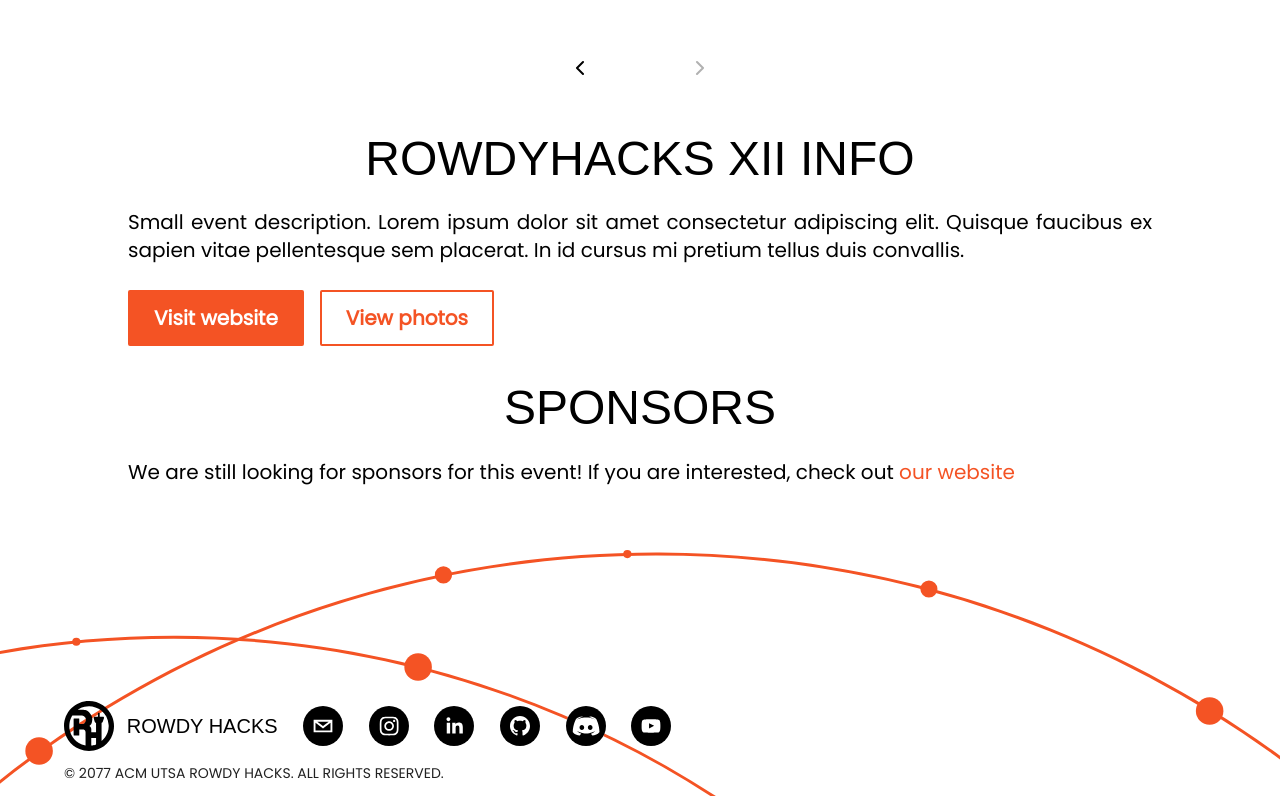
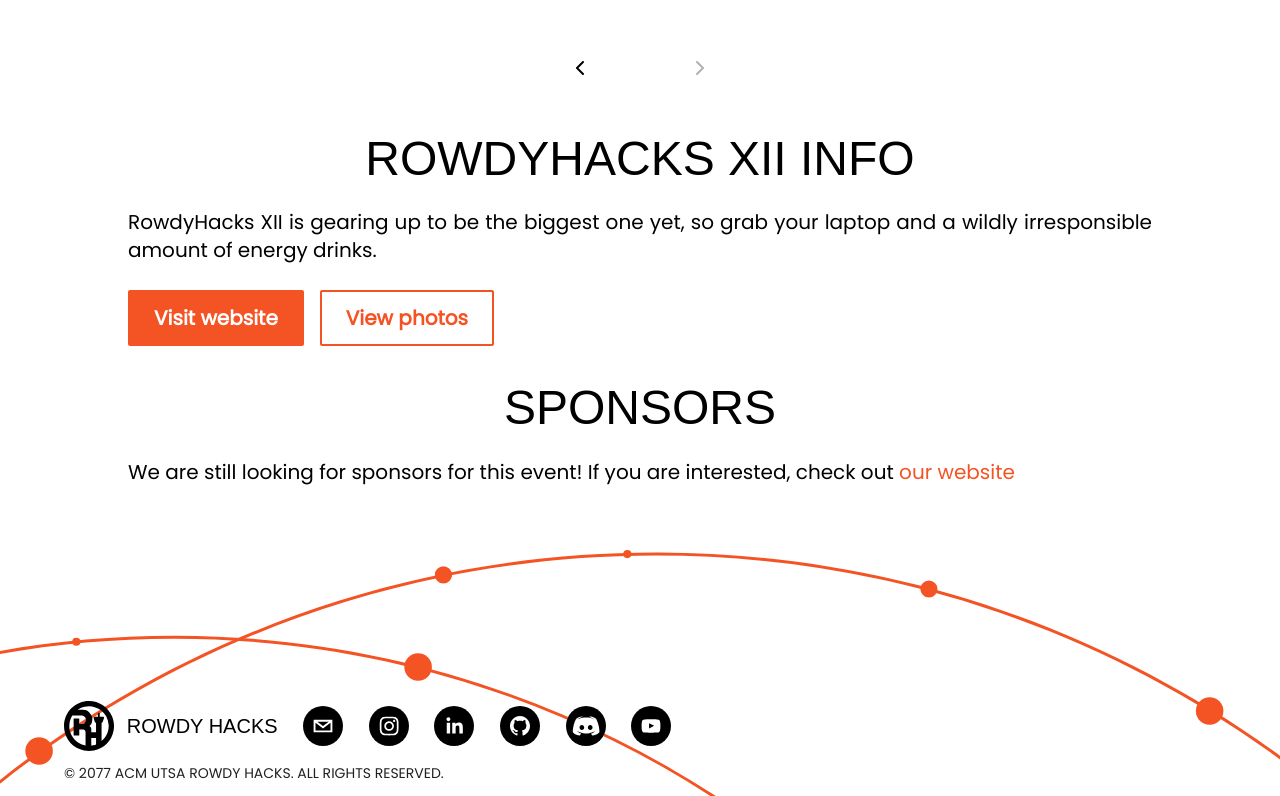
Before and after one commit to acmutsa/RowdyHacksHub, a Next.js app: page / in a window 1280 px wide. Shown: the part 1963-2759 px from the top of the page. Built offline with nearby package versions, Linux system fonts and the light colour scheme; a web font is replaced by a local one.

Commit message:
Add hackathon descriptions

```diff
--- a/rh.hub.config.ts
+++ b/rh.hub.config.ts
@@ -15,7 +15,7 @@
     name: "RowdyHacks I",
     year: 2016,
     iteration: "I",
-    description: "Small event description. Lorem ipsum dolor sit amet consectetur adipiscing elit. Quisque faucibus ex sapien vitae pellentesque sem placerat. In id cursus mi pretium tellus duis convallis.",
+    description: "The one that started it all: a scrappy weekend of caffeine, code, and questionable robot creations. It planted the seed for what would become a UTSA tradition.",
     imgFormat: "svg",
     photosLink: "#",
   },
@@ -24,7 +24,7 @@
     name: "RowdyHacks II",
     year: 2017,
     iteration: "II",
-    description: "Small event description. Lorem ipsum dolor sit amet consectetur adipiscing elit. Quisque faucibus ex sapien vitae pellentesque sem placerat. In id cursus mi pretium tellus duis convallis.",
+    description: "Round two proved RowdyHacks wasn't a fluke. More hackers showed up, chasing bigger ideas and only slightly better sleep schedules than year one.",
     imgFormat: "svg",
     photosLink: "#",
   },
@@ -33,7 +33,7 @@
     name: "RowdyHacks III",
     year: 2018,
     iteration: "III",
-    description: "Small event description. Lorem ipsum dolor sit amet consectetur adipiscing elit. Quisque faucibus ex sapien vitae pellentesque sem placerat. In id cursus mi pretium tellus duis convallis.",
+    description: "Three's a trend. More hardware, more caffeine, and a whole lot more 3 a.m. debugging sessions fueled by pure stubbornness.",
     imgFormat: "svg",
     photosLink: "#",
   },
@@ -42,7 +42,7 @@
     name: "RowdyHacks IV",
     year: 2019,
     iteration: "IV",
-    description: "Small event description. Lorem ipsum dolor sit amet consectetur adipiscing elit. Quisque faucibus ex sapien vitae pellentesque sem placerat. In id cursus mi pretium tellus duis convallis.",
+    description: "RowdyHacks IV rolled in with roman numeral swagger, proving that great ideas (and great chaos) only get better with practice.",
     imgFormat: "svg",
     photosLink: "#",
   },
@@ -51,7 +51,7 @@
     name: "RowdyHacks V",
     year: 2020,
     iteration: "V",
-    description: "Small event description. Lorem ipsum dolor sit amet consectetur adipiscing elit. Quisque faucibus ex sapien vitae pellentesque sem placerat. In id cursus mi pretium tellus duis convallis.",
+    description: "Five years in, RowdyHacks got creative and kept the hacking spirit alive no matter what the world threw at it. Turns out great ideas don't need a pause button.",
     imgFormat: "png",
     photosLink: "#",
     sponsors: [
@@ -91,7 +91,7 @@
     name: "RowdyHacks VI",
     year: 2021,
     iteration: "VI",
-    description: "Small event description. Lorem ipsum dolor sit amet consectetur adipiscing elit. Quisque faucibus ex sapien vitae pellentesque sem placerat. In id cursus mi pretium tellus duis convallis.",
+    description: "Back and better, RowdyHacks VI welcomed hackers back to the grind with fresh energy and an even longer sponsor list.",
     imgFormat: "png",
     photosLink: "#",
     sponsors: [
@@ -118,7 +118,7 @@
     name: "RowdyHacks VII",
     year: 2022,
     iteration: "VII",
-    description: "Small event description. Lorem ipsum dolor sit amet consectetur adipiscing elit. Quisque faucibus ex sapien vitae pellentesque sem placerat. In id cursus mi pretium tellus duis convallis.",
+    description: "Lucky number seven brought sharper projects, sharper pitches, and a room full of impressively caffeinated overachievers.",
     imgFormat: "png",
     photosLink: "#",
     sponsors: [
@@ -147,7 +147,7 @@
     name: "RowdyHacks VIII",
     year: 2023,
     iteration: "VIII",
-    description: "Small event description. Lorem ipsum dolor sit amet consectetur adipiscing elit. Quisque faucibus ex sapien vitae pellentesque sem placerat. In id cursus mi pretium tellus duis convallis.",
+    description: "RowdyHacks VIII hit peak chaos-in-the-best-way, packing the room with builders determined to out-hack their own to-do lists.",
     imgFormat: "svg",
     photosLink: "#",
   },
@@ -156,7 +156,7 @@
     name: "RowdyHacks IX",
     iteration: "IX",
     year: 2024,
-    description: "Small event description. Lorem ipsum dolor sit amet consectetur adipiscing elit. Quisque faucibus ex sapien vitae pellentesque sem placerat. In id cursus mi pretium tellus duis convallis.",
+    description: "Nine editions deep and still going strong, RowdyHacks IX proved that great hackathons only get louder with age.",
     imgFormat: "png",
     photosLink: "#",
     sponsors: [
@@ -192,7 +192,7 @@
     name: "RowdyHacks X",
     iteration: "X",
     year: 2024,
-    description: "Small event description. Lorem ipsum dolor sit amet consectetur adipiscing elit. Quisque faucibus ex sapien vitae pellentesque sem placerat. In id cursus mi pretium tellus duis convallis.",
+    description: "Double digits! RowdyHacks X celebrated a decade of code and community with hackers who refused to sleep before demo day.",
     imgFormat: "png",
     photosLink: "#",
     sponsors: [
@@ -213,7 +213,7 @@
     name: "RowdyHacks XI",
     year: 2025,
     iteration: "XI",
-    description: "Small event description. Lorem ipsum dolor sit amet consectetur adipiscing elit. Quisque faucibus ex sapien vitae pellentesque sem placerat. In id cursus mi pretium tellus duis convallis.",
+    description: "RowdyHacks XI showed up with new sponsors, new ideas, and the same old promise: come for the hacking, stay for the free swag.",
     imgFormat: "png",
     photosLink: "#",
     sponsors: [
@@ -232,7 +232,7 @@
     name: "RowdyHacks XII",
     year: 2026,
     iteration: "XII",
-    description: "Small event description. Lorem ipsum dolor sit amet consectetur adipiscing elit. Quisque faucibus ex sapien vitae pellentesque sem placerat. In id cursus mi pretium tellus duis convallis.",
+    description: "RowdyHacks XII is gearing up to be the biggest one yet, so grab your laptop and a wildly irresponsible amount of energy drinks.",
     imgFormat: "png",
     photosLink: "#",
     sponsors: []
```
